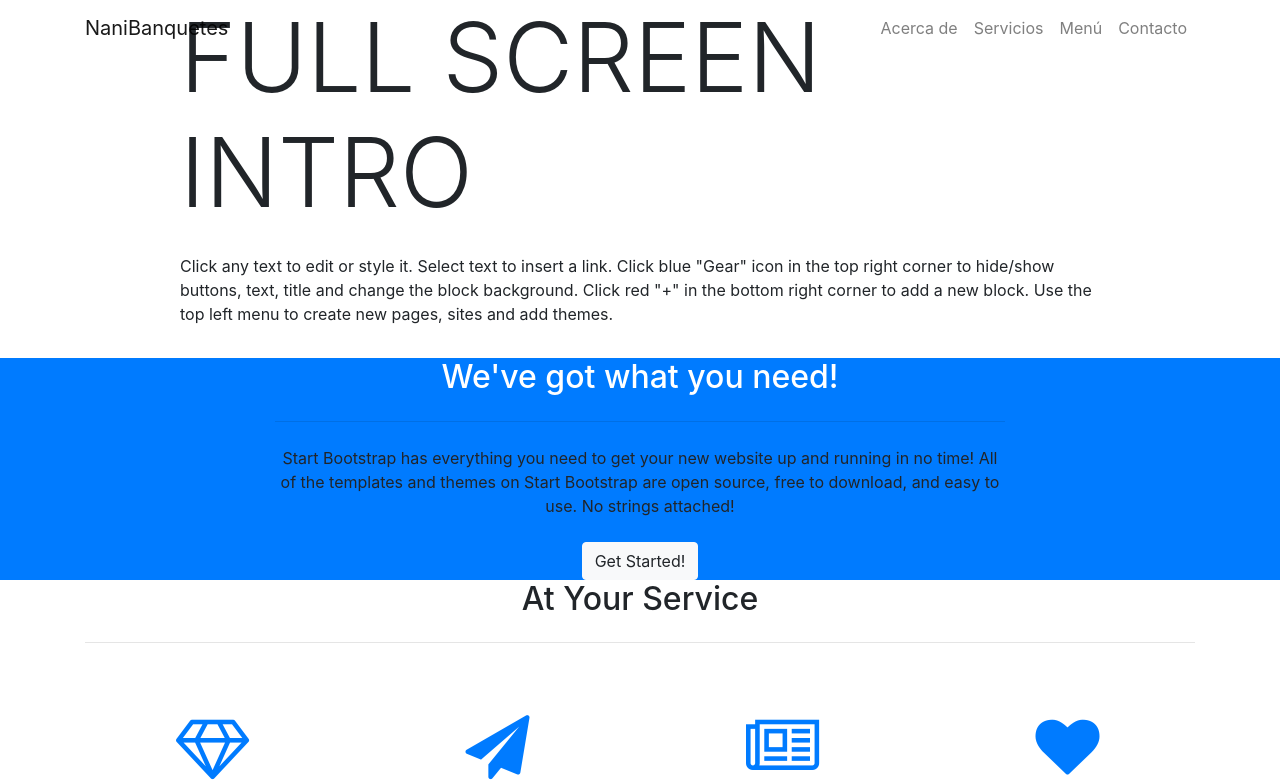
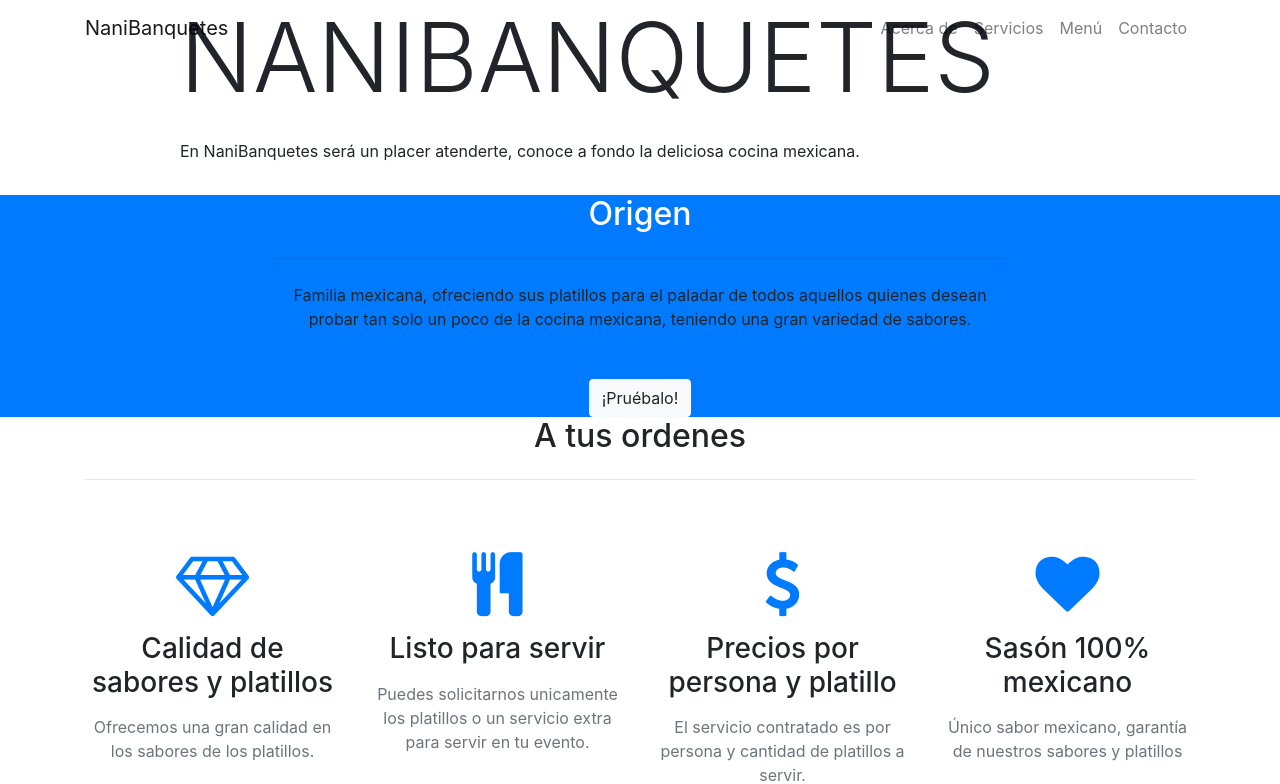
Before and after one commit to ElvisCasolis/NaniBanquetes, a Flask app: page / in a window 1280 px wide. Shown: the top 784 px of the page. Run offline with Flask 2, Linux system fonts and the light colour scheme; some libraries are stand-ins or nearby versions.

Commit message:
Changes not staged for commit: 	modified:   static (modified content, untracked content)

```diff
--- a/templates/index.html
+++ b/templates/index.html
@@ -4,7 +4,7 @@
   <head>
 
     <meta charset="utf-8">
-    <meta name="viewport" content="width=device-width, initial-scale=1, shrink-to-fit=no">
+    <meta name="viewport" content="width=device-width, initial-scale=1.0, shrink-to-fit=no">
     <meta name="description" content="">
     <meta name="author" content="">
 
@@ -68,17 +68,17 @@
 
 <section class="cid-qTkA127IK8 mbr-fullscreen" data-bg-video="https://www.youtube.com/watch?v=yMKNq6xkNtw" id="header2-1">
 
-    <div class="mbr-overlay" style="opacity: 0.3; background-color: rgb(193, 193, 193);"></div>
+    <div class="mbr-overlay" style="opacity: 0.5; background-color: rgb(193, 193, 193);"></div>
 
     <div class="container my-auto">
         <div class="row justify-content-md-center">
             <div class="mbr-white col-lg-10 mx-auto">
                 <h1 class="mbr-section-title mbr-bold pb-3 mbr-fonts-style display-1">
-                    FULL SCREEN INTRO
+                    NANIBANQUETES
                 </h1>
 
                 <p class="mbr-text pb-3 mbr-fonts-style display-5">
-                    Click any text to edit or style it. Select text to insert a link. Click blue "Gear" icon in the top right corner to hide/show buttons, text, title and change the block background. Click red "+" in the bottom right corner to add a new block. Use the top left menu to create new pages, sites and add themes.
+                    En NaniBanquetes será un placer atenderte, conoce a fondo la deliciosa cocina mexicana.
                 </p>
 
             </div>
@@ -95,10 +95,10 @@
       <div class="container">
         <div class="row">
           <div class="col-lg-8 mx-auto text-center">
-            <h2 class="section-heading text-white">We've got what you need!</h2>
+            <h2 class="section-heading text-white">Origen</h2>
             <hr class="light my-4">
-            <p class="text-faded mb-4">Start Bootstrap has everything you need to get your new website up and running in no time! All of the templates and themes on Start Bootstrap are open source, free to download, and easy to use. No strings attached!</p>
-            <a class="btn btn-light btn-xl js-scroll-trigger" href="#services">Get Started!</a>
+            <p class="text-faded mb-5">Familia mexicana, ofreciendo sus platillos para el paladar de todos aquellos quienes desean probar tan solo un poco de la cocina mexicana, teniendo una gran variedad de sabores.</p>
+            <a class="btn btn-light btn-xl js-scroll-trigger" href="#services">¡Pruébalo!</a>
           </div>
         </div>
       </div>
@@ -108,7 +108,7 @@
       <div class="container">
         <div class="row">
           <div class="col-lg-12 text-center">
-            <h2 class="section-heading">At Your Service</h2>
+            <h2 class="section-heading">A tus ordenes</h2>
             <hr class="my-4">
           </div>
         </div>
@@ -118,29 +118,29 @@
           <div class="col-lg-3 col-md-6 text-center">
             <div class="service-box mt-5 mx-auto">
               <i class="fa fa-4x fa-diamond text-primary mb-3 sr-icons"></i>
-              <h3 class="mb-3">Sturdy Templates</h3>
-              <p class="text-muted mb-0">Our templates are updated regularly so they don't break.</p>
+              <h3 class="mb-3">Calidad de sabores y platillos</h3>
+              <p class="text-muted mb-0">Ofrecemos una gran calidad en los sabores de los platillos.</p>
             </div>
           </div>
           <div class="col-lg-3 col-md-6 text-center">
             <div class="service-box mt-5 mx-auto">
-              <i class="fa fa-4x fa-paper-plane text-primary mb-3 sr-icons"></i>
-              <h3 class="mb-3">Ready to Ship</h3>
-              <p class="text-muted mb-0">You can use this theme as is, or you can make changes!</p>
+              <i class="fa fa-4x fa-cutlery text-primary mb-3 sr-icons"></i>
+              <h3 class="mb-3">Listo para servir</h3>
+              <p class="text-muted mb-0">Puedes solicitarnos unicamente los platillos o un servicio extra para servir en tu evento.</p>
             </div>
           </div>
           <div class="col-lg-3 col-md-6 text-center">
             <div class="service-box mt-5 mx-auto">
-              <i class="fa fa-4x fa-newspaper-o text-primary mb-3 sr-icons"></i>
-              <h3 class="mb-3">Up to Date</h3>
-              <p class="text-muted mb-0">We update dependencies to keep things fresh.</p>
+              <i class="fa fa-4x fa-dollar text-primary mb-3 sr-icons"></i>
+              <h3 class="mb-3">Precios por persona y platillo</h3>
+              <p class="text-muted mb-0">El servicio contratado es por persona y cantidad de platillos a servir.</p>
             </div>
           </div>
           <div class="col-lg-3 col-md-6 text-center">
             <div class="service-box mt-5 mx-auto">
               <i class="fa fa-4x fa-heart text-primary mb-3 sr-icons"></i>
-              <h3 class="mb-3">Made with Love</h3>
-              <p class="text-muted mb-0">You have to make your websites with love these days!</p>
+              <h3 class="mb-3">Sasón 100% mexicano</h3>
+              <p class="text-muted mb-0">Único sabor mexicano, garantía de nuestros sabores y platillos</p>
             </div>
           </div>
         </div>
@@ -151,8 +151,38 @@
       <div class="container-fluid p-0">
         <div class="row no-gutters popup-gallery">
           <div class="col-lg-4 col-sm-6">
-            <a class="portfolio-box" href="img/portfolio/fullsize/1.jpg">
-              <img class="img-fluid" src="img/portfolio/thumbnails/1.jpg" alt="">
+            <a class="portfolio-box" href="static/img/portfolio/fullsize/img1.jpg">
+              <img class="img-fluid" src="static/img/portfolio/thumbnails/img1.jpg" alt="">
+              <div class="portfolio-box-caption">
+                <div class="portfolio-box-caption-content">
+                  <div class="project-category text-faded">
+                    Platillo 1
+                  </div>
+                  <div class="project-name">
+                    Cochinita Pibil
+                  </div>
+                </div>
+              </div>
+            </a>
+          </div>
+          <div class="col-lg-4 col-sm-6">
+            <a class="portfolio-box" href="static/img/portfolio/fullsize/img2.jpg">
+              <img class="img-fluid" src="static/img/portfolio/thumbnails/img2.jpg" alt="">
+              <div class="portfolio-box-caption">
+                <div class="portfolio-box-caption-content">
+                  <div class="project-category text-faded">
+                    Platillo 2
+                  </div>
+                  <div class="project-name">
+                    Rajas con pollo
+                  </div>
+                </div>
+              </div>
+            </a>
+          </div>
+          <div class="col-lg-4 col-sm-6">
+            <a class="portfolio-box" href="static/img/portfolio/fullsize/3.jpg">
+              <img class="img-fluid" src="static/img/portfolio/thumbnails/3.jpg" alt="">
               <div class="portfolio-box-caption">
                 <div class="portfolio-box-caption-content">
                   <div class="project-category text-faded">
@@ -166,8 +196,8 @@
             </a>
           </div>
           <div class="col-lg-4 col-sm-6">
-            <a class="portfolio-box" href="img/portfolio/fullsize/2.jpg">
-              <img class="img-fluid" src="img/portfolio/thumbnails/2.jpg" alt="">
+            <a class="portfolio-box" href="static/img/portfolio/fullsize/4.jpg">
+              <img class="img-fluid" src="static/img/portfolio/thumbnails/4.jpg" alt="">
               <div class="portfolio-box-caption">
                 <div class="portfolio-box-caption-content">
                   <div class="project-category text-faded">
@@ -181,8 +211,8 @@
             </a>
           </div>
           <div class="col-lg-4 col-sm-6">
-            <a class="portfolio-box" href="img/portfolio/fullsize/3.jpg">
-              <img class="img-fluid" src="img/portfolio/thumbnails/3.jpg" alt="">
+            <a class="portfolio-box" href="static/img/portfolio/fullsize/5.jpg">
+              <img class="img-fluid" src="static/img/portfolio/thumbnails/5.jpg" alt="">
               <div class="portfolio-box-caption">
                 <div class="portfolio-box-caption-content">
                   <div class="project-category text-faded">
@@ -196,38 +226,8 @@
             </a>
           </div>
           <div class="col-lg-4 col-sm-6">
-            <a class="portfolio-box" href="img/portfolio/fullsize/4.jpg">
-              <img class="img-fluid" src="img/portfolio/thumbnails/4.jpg" alt="">
-              <div class="portfolio-box-caption">
-                <div class="portfolio-box-caption-content">
-                  <div class="project-category text-faded">
-                    Category
-                  </div>
-                  <div class="project-name">
-                    Project Name
-                  </div>
-                </div>
-              </div>
-            </a>
-          </div>
-          <div class="col-lg-4 col-sm-6">
-            <a class="portfolio-box" href="img/portfolio/fullsize/5.jpg">
-              <img class="img-fluid" src="img/portfolio/thumbnails/5.jpg" alt="">
-              <div class="portfolio-box-caption">
-                <div class="portfolio-box-caption-content">
-                  <div class="project-category text-faded">
-                    Category
-                  </div>
-                  <div class="project-name">
-                    Project Name
-                  </div>
-                </div>
-              </div>
-            </a>
-          </div>
-          <div class="col-lg-4 col-sm-6">
-            <a class="portfolio-box" href="img/portfolio/fullsize/6.jpg">
-              <img class="img-fluid" src="img/portfolio/thumbnails/6.jpg" alt="">
+            <a class="portfolio-box" href="static/img/portfolio/fullsize/6.jpg">
+              <img class="img-fluid" src="static/img/portfolio/thumbnails/6.jpg" alt="">
               <div class="portfolio-box-caption">
                 <div class="portfolio-box-caption-content">
                   <div class="project-category text-faded">
@@ -244,31 +244,39 @@
       </div>
     </section>
 
-    <section class="bg-dark text-white">
-      <div class="container text-center">
-        <h2 class="mb-4">Free Download at Start Bootstrap!</h2>
-        <a class="btn btn-light btn-xl sr-button" href="http://startbootstrap.com/template-overviews/creative/">Download Now!</a>
-      </div>
-    </section>
 
     <section id="contact">
       <div class="container">
         <div class="row">
-          <div class="col-lg-8 mx-auto text-center">
-            <h2 class="section-heading">Let's Get In Touch!</h2>
+          <div class="col-lg-9 mx-auto text-center">
+            <h2 class="section-heading">¡Contáctanos!</h2>
             <hr class="my-4">
-            <p class="mb-5">Ready to start your next project with us? That's great! Give us a call or send us an email and we will get back to you as soon as possible!</p>
+            <p class="mb-5">Estámos listos para atenderte, agenda con nosotros vía WhatsApp, Teléfono, Facebook o E-Mail</p>
           </div>
         </div>
         <div class="row">
-          <div class="col-lg-4 ml-auto text-center">
+          <div class="col-lg-2 ml-auto text-center">
+            <i class="fa fa-whatsapp fa-3x mb-3 sr-contact" ></i>
+            <p>
+              <a href="https://wa.me/525519191234?text=Solicito%20informacion%20del%20servicio%20de%20platillos" method="get" target="_blank">¡Enviar mensaje por WhatsApp!</a>
+            </p>
+          </div>
+           <div class="col-lg-2 ml-auto text-center">
+            <i class="fa fa-facebook fa-3x mb-3 sr-contact"></i>
+            <p>
+              <a href="https://m.me/elvis.casolis" method="get" target="_blank">¡Enviar mensaje por Facebook!</a>
+            </p>
+          </div>
+          <div class="col-lg-2 ml-auto text-center">
             <i class="fa fa-phone fa-3x mb-3 sr-contact"></i>
-            <p>123-456-6789</p>
+            <p>
+              <a href="tel:+525519191234">(044)55-1919-1234</a>
+            </p>
           </div>
-          <div class="col-lg-4 mr-auto text-center">
+          <div class="col-lg-3 mr-auto text-center">
             <i class="fa fa-envelope-o fa-3x mb-3 sr-contact"></i>
             <p>
-              <a href="mailto:your-email@your-domain.com">feedback@startbootstrap.com</a>
+              <a class="SendMail" href="mailto:nanisg62@gmail.com?subject=Cotización de platillos&body=Solicito información del servicio, llámeme al siguiente número: (Por favor Introduce el número al que quieres que te llamemos)" target="_top">nanisg62@gmail.com</a>
             </p>
           </div>
         </div>
```
